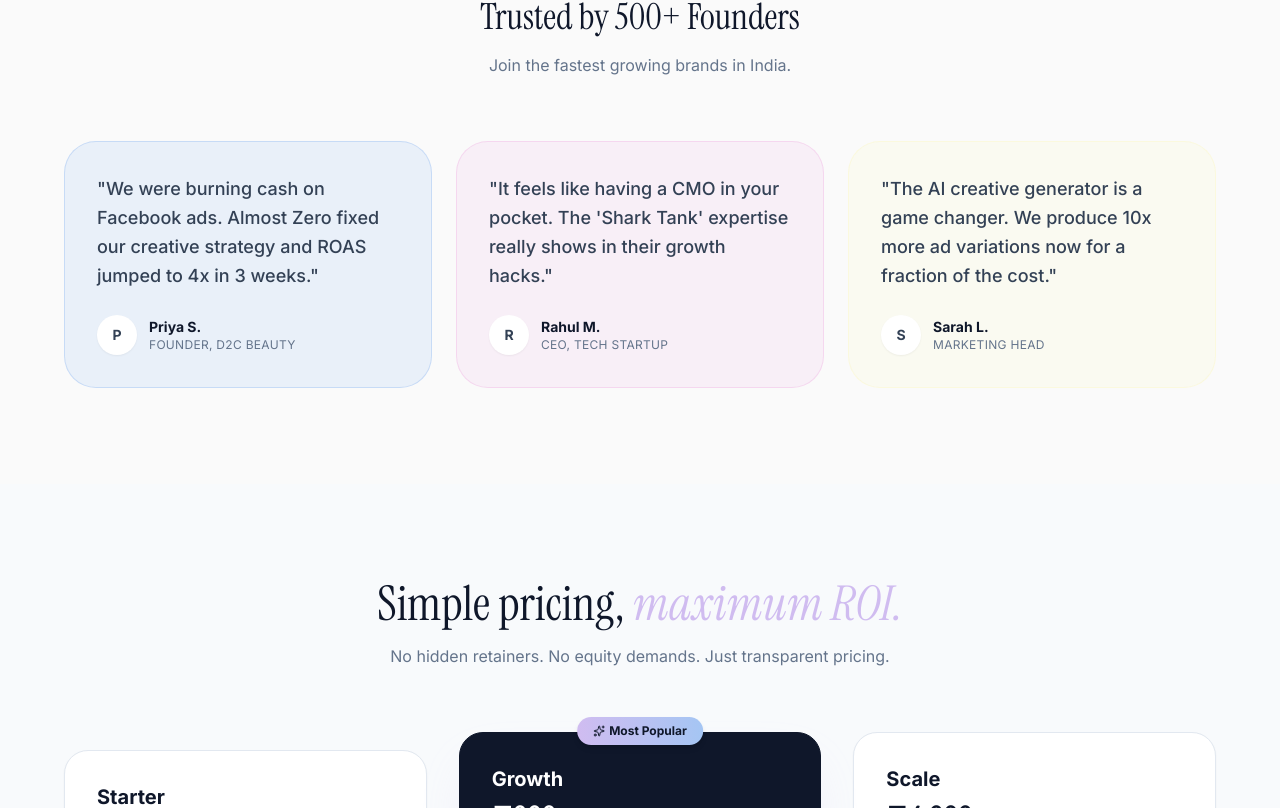
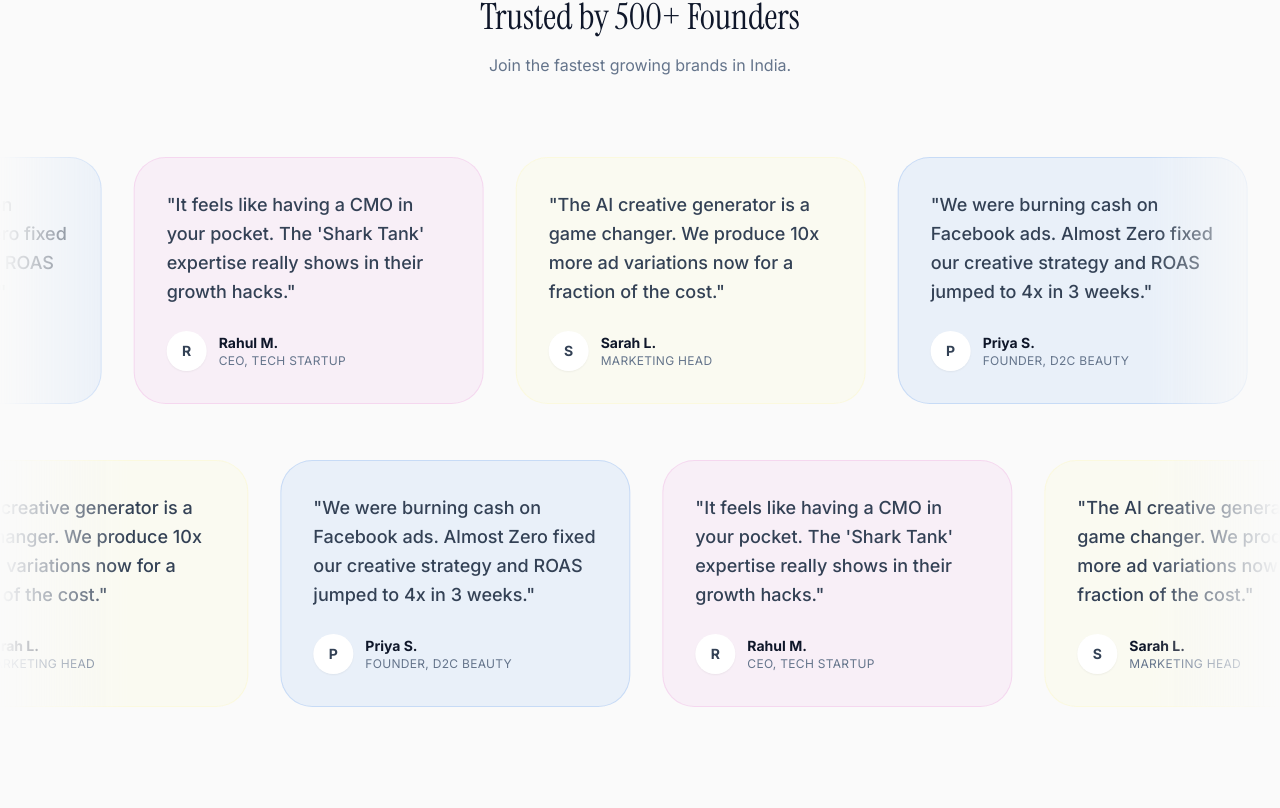
Before and after one commit to solicatehq/almostone, a React (Vite) app: page / in a window 1280 px wide. Shown: the part 5472-6280 px from the top of the page. Built offline with nearby package versions, Linux system fonts and the light colour scheme.

Commit message:
feat: add testimonials section with motion and utility classes

```diff
--- a/components/landing/Testimonials.tsx
+++ b/components/landing/Testimonials.tsx
@@ -1,7 +1,13 @@
 import React from 'react';
-import { AnimateInView } from '../ui/AnimateInView';
+import { motion } from "framer-motion";
+import { clsx, type ClassValue } from "clsx";
+import { twMerge } from "tailwind-merge";
 
-const testimonials = [
+function cn(...inputs: ClassValue[]) {
+  return twMerge(clsx(inputs));
+}
+
+const testimonialsRaw = [
   {
     quote: "We were burning cash on Facebook ads. Almost Zero fixed our creative strategy and ROAS jumped to 4x in 3 weeks.",
     author: "Priya S.",
@@ -25,31 +31,87 @@ const testimonials = [
   }
 ];
 
+// Duplicate to have enough items for scrolling
+const testimonials = [
+  ...testimonialsRaw,
+  ...testimonialsRaw,
+  ...testimonialsRaw,
+  ...testimonialsRaw
+];
+
+const TestimonialCard = ({ testimonial }: { testimonial: typeof testimonials[0] }) => {
+  return (
+    <div className={cn(
+      "flex w-[350px] flex-col justify-between rounded-[2rem] p-8 transition-transform hover:scale-[1.02] border mx-4 select-none whitespace-normal h-full",
+      testimonial.bg,
+      testimonial.border
+    )}>
+      <p className="text-lg text-slate-700 font-medium leading-relaxed mb-6">"{testimonial.quote}"</p>
+      <div className="flex items-center gap-3">
+        <div className="w-10 h-10 rounded-full bg-white shadow-sm flex items-center justify-center text-sm font-bold text-slate-700 shrink-0">
+          {testimonial.author[0]}
+        </div>
+        <div>
+          <div className="text-slate-900 font-bold text-sm">{testimonial.author}</div>
+          <div className="text-slate-500 text-xs uppercase tracking-wide">{testimonial.role}</div>
+        </div>
+      </div>
+    </div>
+  )
+}
+
+const MarqueeRow = ({
+  items,
+  direction = "left",
+  speed = 40
+}: {
+  items: typeof testimonials,
+  direction?: "left" | "right",
+  speed?: number
+}) => {
+  return (
+    <div className="relative flex w-full overflow-hidden py-4">
+      <motion.div
+        className="flex whitespace-nowrap"
+        initial={{ x: direction === "left" ? "0%" : "-50%" }}
+        animate={{
+          x: direction === "left" ? ["0%", "-50%"] : ["-50%", "0%"]
+        }}
+        transition={{
+          duration: speed,
+          ease: "linear",
+          repeat: Infinity,
+        }}
+      >
+        <div className="flex">
+          {items.map((item, idx) => (
+            <TestimonialCard key={`orig-${idx}`} testimonial={item} />
+          ))}
+        </div>
+        <div className="flex">
+          {items.map((item, idx) => (
+            <TestimonialCard key={`dup-${idx}`} testimonial={item} />
+          ))}
+        </div>
+      </motion.div>
+    </div>
+  )
+}
+
 export const Testimonials: React.FC = () => {
+  const firstRow = testimonials.slice(0, 6);
+  const secondRow = testimonials.slice(6, 12);
+
   return (
-    <section className="py-24 px-4">
-      <div className="max-w-6xl mx-auto">
-        <AnimateInView className="text-center mb-16">
+    <section className="py-24 overflow-hidden relative z-10">
+      <div className="max-w-6xl mx-auto px-4 mb-16 text-center">
         <h2 className="text-4xl font-serif text-slate-900 mb-4">Trusted by 500+ Founders</h2>
         <p className="text-slate-500">Join the fastest growing brands in India.</p>
-        </AnimateInView>
+      </div>
 
-        <div className="grid grid-cols-1 md:grid-cols-3 gap-6">
-            {testimonials.map((t, i) => (
-                <AnimateInView key={i} delay={i * 0.1} className={`p-8 rounded-[2rem] ${t.bg} border ${t.border} flex flex-col justify-between h-full hover:scale-[1.02] transition-transform`}>
-                    <p className="text-lg text-slate-700 font-medium leading-relaxed mb-6">"{t.quote}"</p>
-                    <div className="flex items-center gap-3">
-                        <div className={`w-10 h-10 rounded-full bg-white shadow-sm flex items-center justify-center text-sm font-bold text-slate-700`}>
-                            {t.author[0]}
-                        </div>
-                        <div>
-                            <div className="text-slate-900 font-bold text-sm">{t.author}</div>
-                            <div className="text-slate-500 text-xs uppercase tracking-wide">{t.role}</div>
-                        </div>
-                    </div>
-                </AnimateInView>
-            ))}
-        </div>
+      <div className="flex flex-col gap-6 relative [mask-image:linear-gradient(to_right,transparent,black_10%,black_90%,transparent)]">
+        <MarqueeRow items={firstRow} direction="left" speed={60} />
+        <MarqueeRow items={secondRow} direction="right" speed={60} />
       </div>
     </section>
   );
--- a/package.json
+++ b/package.json
@@ -9,10 +9,12 @@
     "preview": "vite preview"
   },
   "dependencies": {
+    "clsx": "^2.1.1",
+    "framer-motion": "^12.29.2",
+    "lucide-react": "^0.563.0",
     "react": "^19.2.4",
     "react-dom": "^19.2.4",
-    "framer-motion": "^12.29.2",
-    "lucide-react": "^0.563.0"
+    "tailwind-merge": "^3.4.0"
   },
   "devDependencies": {
     "@types/node": "^22.14.0",
```
Also changed, not shown: 1 other file (tests, documents, lock files or other folders). Lines whose indentation alone changed are shown as unchanged.
